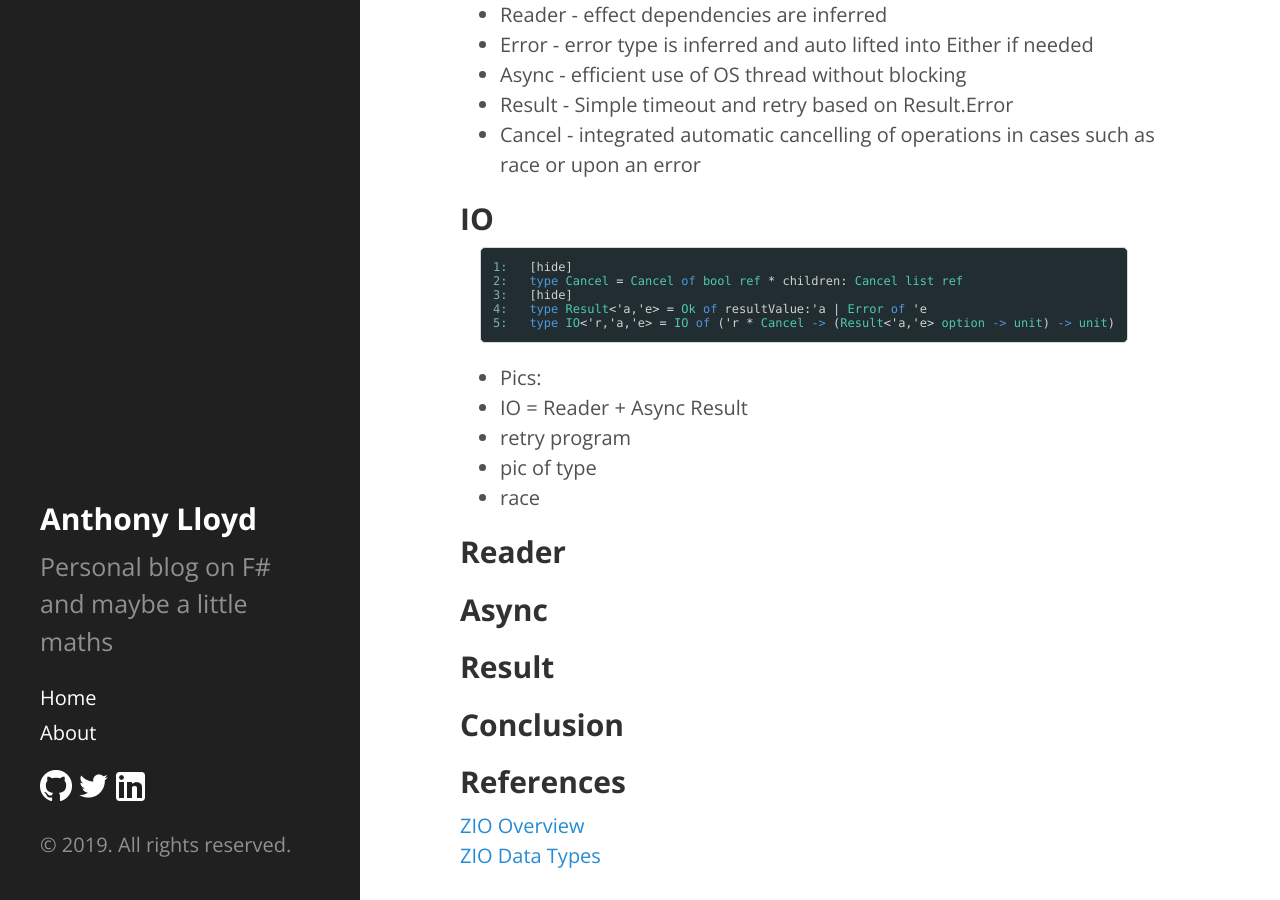
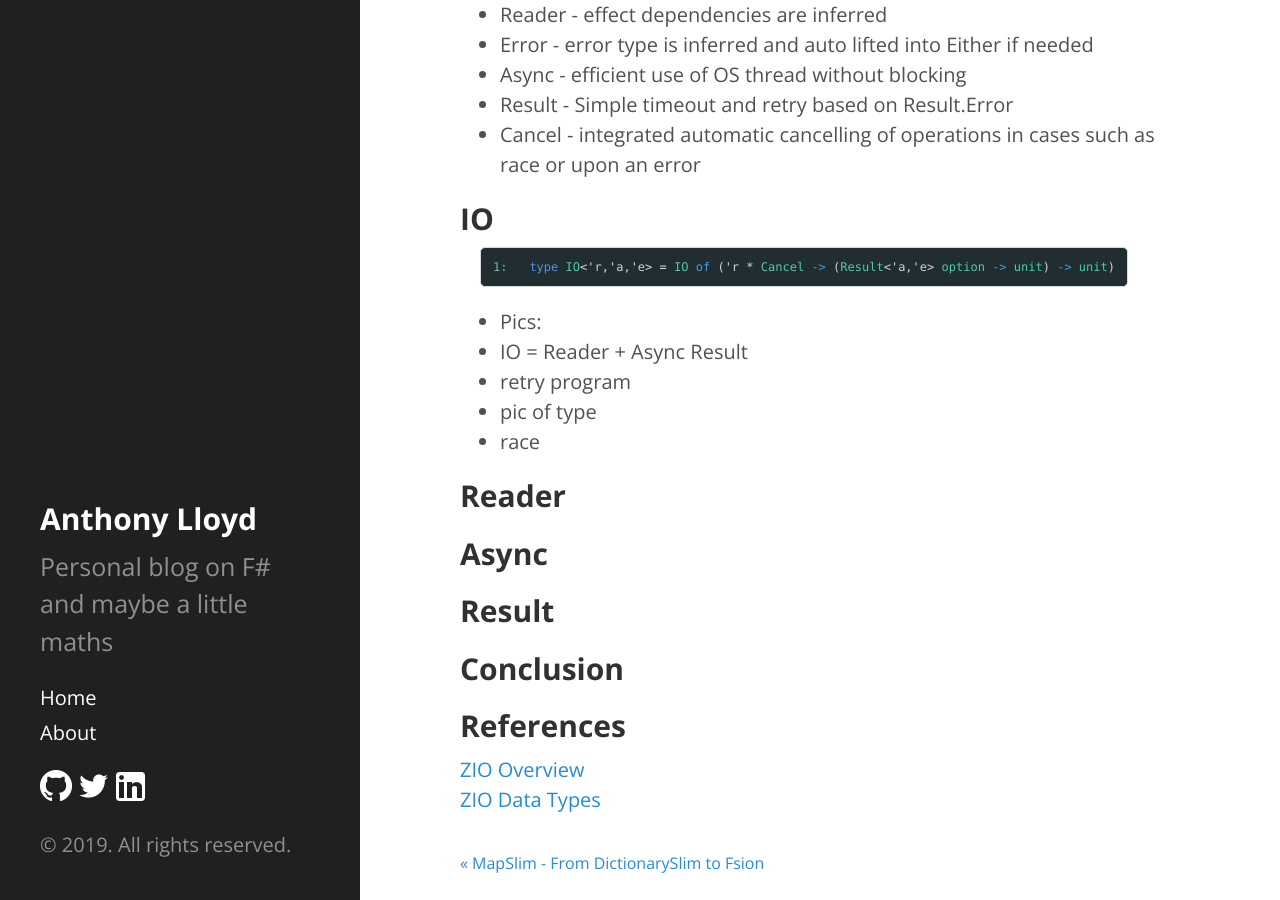
Before and after one commit to AnthonyLloyd/AnthonyLloyd.github.io, a Jekyll site: the page built from _posts/2019-03-29-io.html, in a window 1280 px wide and 900 px high, scrolled down 338 px. Built offline with Jekyll 4.4.1, drawn with Linux system fonts in a browser that asks for light colours; some web fonts are replaced; comment, search, counter and statistics services are not loaded.

Commit message:
try hide again

```diff
--- a/_posts/2019-03-29-io.html
+++ b/_posts/2019-03-29-io.html
@@ -19,16 +19,8 @@
 </ul>
 <h2>IO</h2>
 <table class="pre"><tr><td class="lines"><pre class="fssnip"><span class="l">1: </span>
-<span class="l">2: </span>
-<span class="l">3: </span>
-<span class="l">4: </span>
-<span class="l">5: </span>
 </pre></td>
-<td class="snippet"><pre class="fssnip highlighted"><code lang="fsharp"> [<span class="i">hide</span>]
- <span class="k">type</span> <span onmouseout="hideTip(event, 'fs167', 1015)" onmouseover="showTip(event, 'fs167', 1015)" class="t">Cancel</span> <span class="o">=</span> <span onmouseout="hideTip(event, 'fs167', 1016)" onmouseover="showTip(event, 'fs167', 1016)" class="p">Cancel</span> <span class="k">of</span> <span onmouseout="hideTip(event, 'fs9', 1017)" onmouseover="showTip(event, 'fs9', 1017)" class="t">bool</span> <span onmouseout="hideTip(event, 'fs10', 1018)" onmouseover="showTip(event, 'fs10', 1018)" class="t">ref</span> <span class="o">*</span> <span class="i">children</span><span class="o">:</span> <span onmouseout="hideTip(event, 'fs167', 1019)" onmouseover="showTip(event, 'fs167', 1019)" class="t">Cancel</span> <span onmouseout="hideTip(event, 'fs11', 1020)" onmouseover="showTip(event, 'fs11', 1020)" class="t">list</span> <span onmouseout="hideTip(event, 'fs10', 1021)" onmouseover="showTip(event, 'fs10', 1021)" class="t">ref</span>
- [<span class="i">hide</span>]
- <span class="k">type</span> <span onmouseout="hideTip(event, 'fs168', 1022)" onmouseover="showTip(event, 'fs168', 1022)" class="t">Result</span><span class="o">&lt;</span><span class="o">&#39;</span><span class="i">a</span>,<span class="o">&#39;</span><span class="i">e</span><span class="o">&gt;</span> <span class="o">=</span> <span onmouseout="hideTip(event, 'fs169', 1023)" onmouseover="showTip(event, 'fs169', 1023)" class="p">Ok</span> <span class="k">of</span> <span class="i">resultValue</span><span class="o">:</span><span class="o">&#39;</span><span class="i">a</span> | <span onmouseout="hideTip(event, 'fs170', 1024)" onmouseover="showTip(event, 'fs170', 1024)" class="p">Error</span> <span class="k">of</span> <span class="o">&#39;</span><span class="i">e</span>
- <span class="k">type</span> <span onmouseout="hideTip(event, 'fs171', 1025)" onmouseover="showTip(event, 'fs171', 1025)" class="t">IO</span><span class="o">&lt;</span><span class="o">&#39;</span><span class="i">r</span>,<span class="o">&#39;</span><span class="i">a</span>,<span class="o">&#39;</span><span class="i">e</span><span class="o">&gt;</span> <span class="o">=</span> <span onmouseout="hideTip(event, 'fs171', 1026)" onmouseover="showTip(event, 'fs171', 1026)" class="p">IO</span> <span class="k">of</span> (<span class="o">&#39;</span><span class="i">r</span> <span class="o">*</span> <span onmouseout="hideTip(event, 'fs167', 1027)" onmouseover="showTip(event, 'fs167', 1027)" class="t">Cancel</span> <span class="k">-&gt;</span> (<span onmouseout="hideTip(event, 'fs168', 1028)" onmouseover="showTip(event, 'fs168', 1028)" class="t">Result</span><span class="o">&lt;</span><span class="o">&#39;</span><span class="i">a</span>,<span class="o">&#39;</span><span class="i">e</span><span class="o">&gt;</span> <span onmouseout="hideTip(event, 'fs16', 1029)" onmouseover="showTip(event, 'fs16', 1029)" class="t">option</span> <span class="k">-&gt;</span> <span onmouseout="hideTip(event, 'fs17', 1030)" onmouseover="showTip(event, 'fs17', 1030)" class="t">unit</span>) <span class="k">-&gt;</span> <span onmouseout="hideTip(event, 'fs17', 1031)" onmouseover="showTip(event, 'fs17', 1031)" class="t">unit</span>)
+<td class="snippet"><pre class="fssnip highlighted"><code lang="fsharp"> <span class="k">type</span> <span onmouseout="hideTip(event, 'fs171', 1025)" onmouseover="showTip(event, 'fs171', 1025)" class="t">IO</span><span class="o">&lt;</span><span class="o">&#39;</span><span class="i">r</span>,<span class="o">&#39;</span><span class="i">a</span>,<span class="o">&#39;</span><span class="i">e</span><span class="o">&gt;</span> <span class="o">=</span> <span onmouseout="hideTip(event, 'fs171', 1026)" onmouseover="showTip(event, 'fs171', 1026)" class="p">IO</span> <span class="k">of</span> (<span class="o">&#39;</span><span class="i">r</span> <span class="o">*</span> <span onmouseout="hideTip(event, 'fs167', 1027)" onmouseover="showTip(event, 'fs167', 1027)" class="t">Cancel</span> <span class="k">-&gt;</span> (<span onmouseout="hideTip(event, 'fs168', 1028)" onmouseover="showTip(event, 'fs168', 1028)" class="t">Result</span><span class="o">&lt;</span><span class="o">&#39;</span><span class="i">a</span>,<span class="o">&#39;</span><span class="i">e</span><span class="o">&gt;</span> <span onmouseout="hideTip(event, 'fs16', 1029)" onmouseover="showTip(event, 'fs16', 1029)" class="t">option</span> <span class="k">-&gt;</span> <span onmouseout="hideTip(event, 'fs17', 1030)" onmouseover="showTip(event, 'fs17', 1030)" class="t">unit</span>) <span class="k">-&gt;</span> <span onmouseout="hideTip(event, 'fs17', 1031)" onmouseover="showTip(event, 'fs17', 1031)" class="t">unit</span>)
 </code></pre></td>
 </tr>
 </table>
```
Also changed, not shown: 1 other file.
